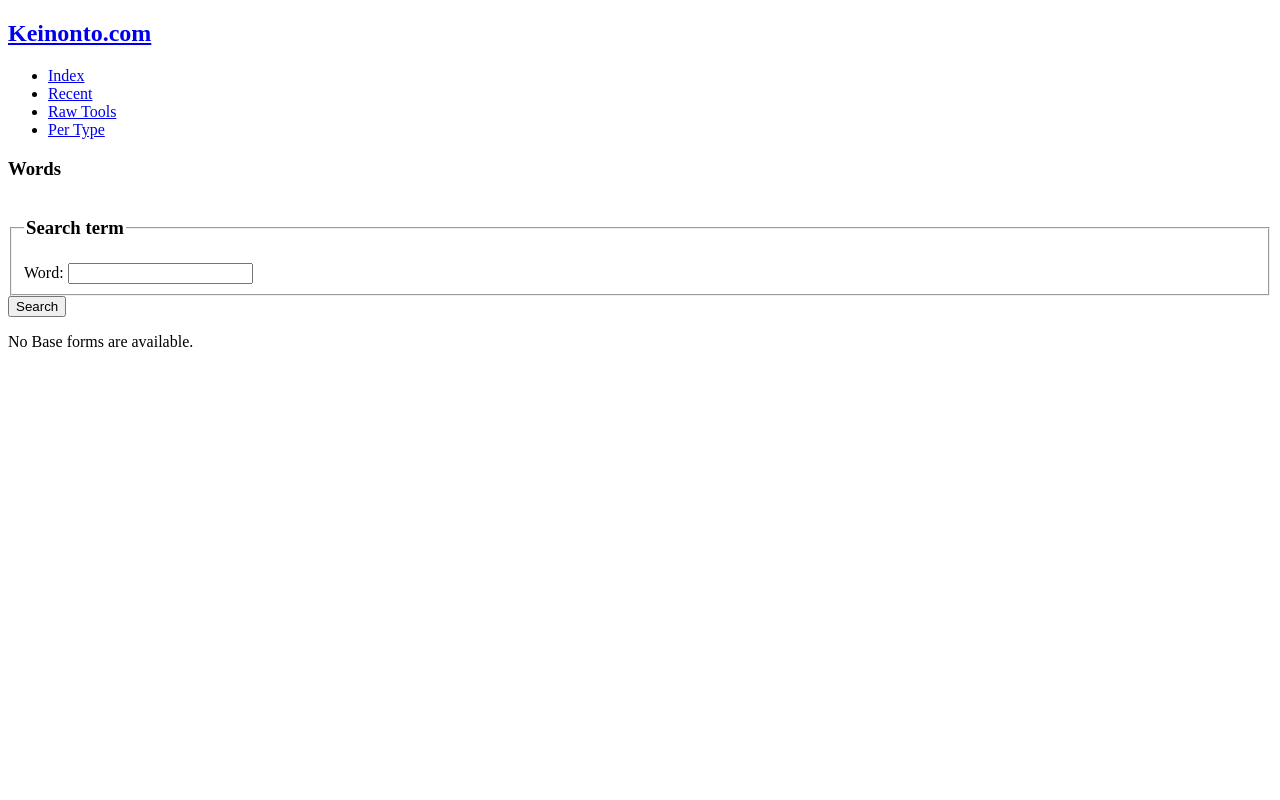
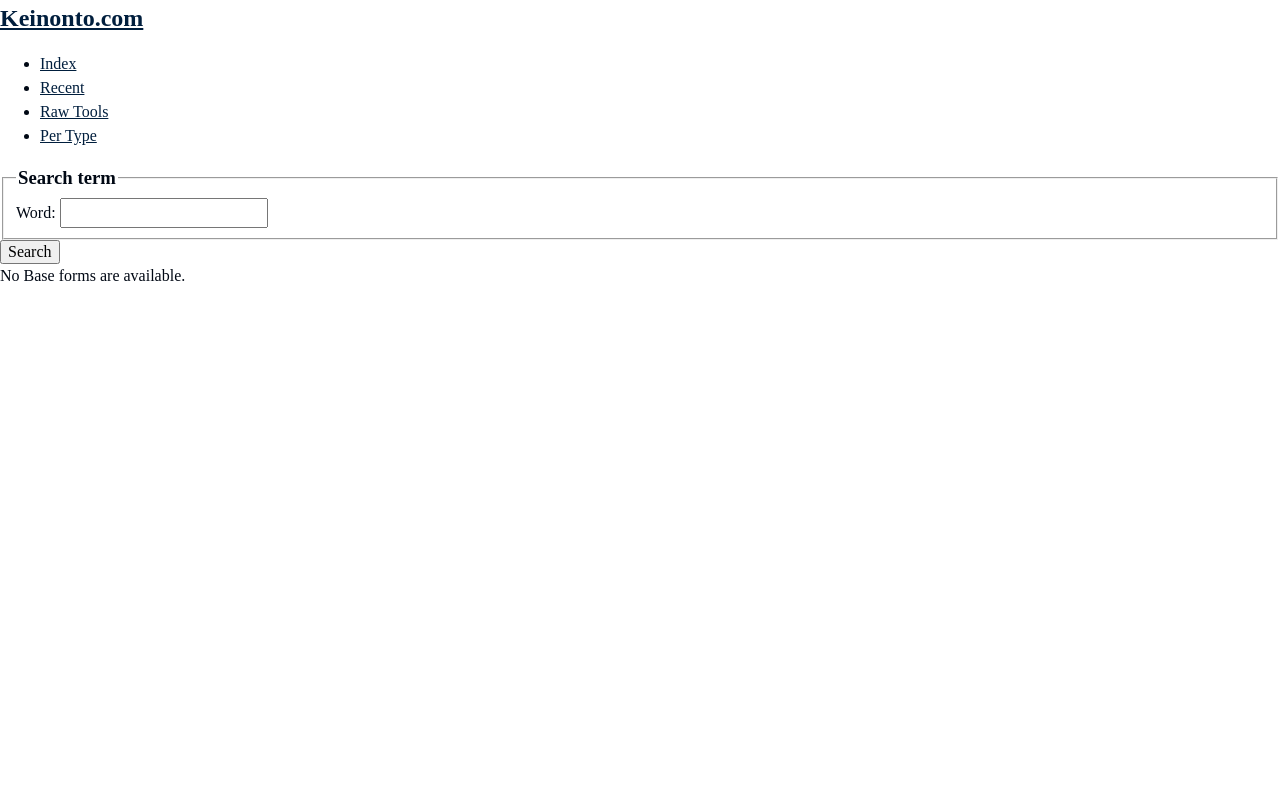
Before and after one commit to timokoola/suomieditor, a Django app: page / in a window 1280 px wide. Run offline with Django 4.2, Linux system fonts and the light colour scheme; data that the repository does not hold is empty; parts of the project's set-up code (start-up, migrations or seed data) failed here and were passed over.

Commit message:
feat: add basic css styling

```diff
--- /dev/null
+++ b/suomieditor/editor/static/editor/reset.css
@@ -0,0 +1,74 @@
+/* Box sizing rules */
+*,
+*::before,
+*::after {
+  box-sizing: border-box;
+}
+
+/* Remove default margin */
+body,
+h1,
+h2,
+h3,
+h4,
+p,
+figure,
+blockquote,
+dl,
+dd {
+  margin: 0;
+}
+
+/* Remove list styles on ul, ol elements with a list role, which suggests default styling will be removed */
+ul[role="list"],
+ol[role="list"] {
+  list-style: none;
+}
+
+/* Set core root defaults */
+html:focus-within {
+  scroll-behavior: smooth;
+}
+
+/* Set core body defaults */
+body {
+  min-height: 100vh;
+  text-rendering: optimizeSpeed;
+  line-height: 1.5;
+}
+
+/* A elements that don't have a class get default styles */
+a:not([class]) {
+  text-decoration-skip-ink: auto;
+}
+
+/* Make images easier to work with */
+img,
+picture {
+  max-width: 100%;
+  display: block;
+}
+
+/* Inherit fonts for inputs and buttons */
+input,
+button,
+textarea,
+select {
+  font: inherit;
+}
+
+/* Remove all animations, transitions and smooth scroll for people that prefer not to see them */
+@media (prefers-reduced-motion: reduce) {
+  html:focus-within {
+    scroll-behavior: auto;
+  }
+
+  *,
+  *::before,
+  *::after {
+    animation-duration: 0.01ms !important;
+    animation-iteration-count: 1 !important;
+    transition-duration: 0.01ms !important;
+    scroll-behavior: auto !important;
+  }
+}
--- /dev/null
+++ b/suomieditor/editor/static/editor/style.css
@@ -0,0 +1,14 @@
+:root {
+  /* CSS HSL */
+  --rich-black: hsla(216, 100%, 4%, 1);
+  --oxford-blue: hsla(211, 100%, 12%, 1);
+  --yale-blue: hsla(209, 100%, 20%, 1);
+  --mikado-yellow: hsla(46, 100%, 50%, 1);
+  --gold: hsla(50, 100%, 52%, 1);
+
+  color: var(--rich-black);
+}
+
+a {
+  color: var(--oxford-blue);
+}
--- a/suomieditor/editor/templates/editor/index.html
+++ b/suomieditor/editor/templates/editor/index.html
@@ -1,18 +1,20 @@
 <!DOCTYPE html>
 <html lang="en">
     <head>
+        {% load static %}
+
         <meta charset="UTF-8">
         <meta http-equiv="X-UA-Compatible" content="IE=edge">
         <meta name="viewport" content="width=device-width, initial-scale=1.0">
+        <link rel="stylesheet" href="{% static 'editor/reset.css' %}">
+        <link rel="stylesheet" href="{% static 'editor/style.css' %}">
         <title>Words</title>
     </head>
     <body>
         <!-- include header -->
         {% include 'editor/header.html' %}
         <main>
-            <h3>Words</h3>
             <section>
-
                 <form action="{% url 'editor:search' %}" method="get">
                     <fieldset>
                         <legend>
@@ -31,6 +33,7 @@
             </section>
             <section>
                 {% if base_forms %}
+                    <h3>Words</h3>
                     <ul>
                         {% for base_form in base_forms %}
                             <li>
```
